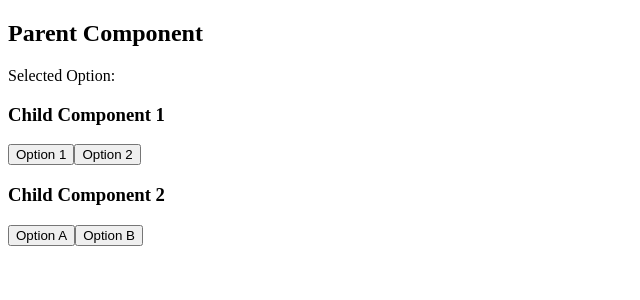
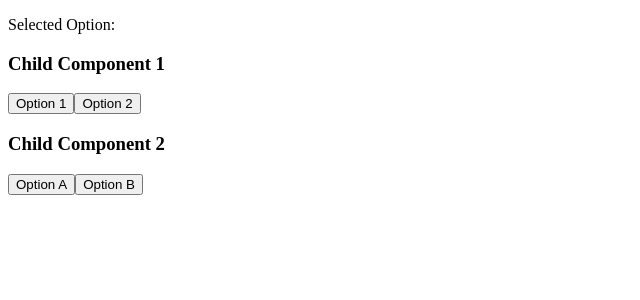
Before and after one commit to acciojob/lift-state-up-3-Satyam722, a React app: page / in a window 1280 px wide. Shown: the top 300 px of the page, without its empty margins (0-640 px from the left). Built offline with nearby package versions, Linux system fonts and the light colour scheme.

Commit message:
Update App.js

```diff
--- a/src/components/App.js
+++ b/src/components/App.js
@@ -1,24 +1,17 @@
 import React, { useState } from 'react';
 import ChildComponent1 from './ChildComponent1';
 import ChildComponent2 from './ChildComponent2';
-import './../styles/App.css';
 
-function App() {
+const App = () => {
   const [selectedOption, setSelectedOption] = useState('');
 
-  const handleOptionChange = (option) => {
-    setSelectedOption(option);
-  };
-
   return (
-    <div id="main" className="parent">
-      <h2>Parent Component</h2>
-      <p id="selectedOption">Selected Option: {selectedOption}</p>
-
-      <ChildComponent1 onButtonClick={handleOptionChange} />
-      <ChildComponent2 onButtonClick={handleOptionChange} />
+    <div className="parent" id="main">
+      <p>Selected Option: {selectedOption}</p>
+      <ChildComponent1 setSelectedOption={setSelectedOption} />
+      <ChildComponent2 setSelectedOption={setSelectedOption} />
     </div>
   );
-}
+};
 
 export default App;
```
